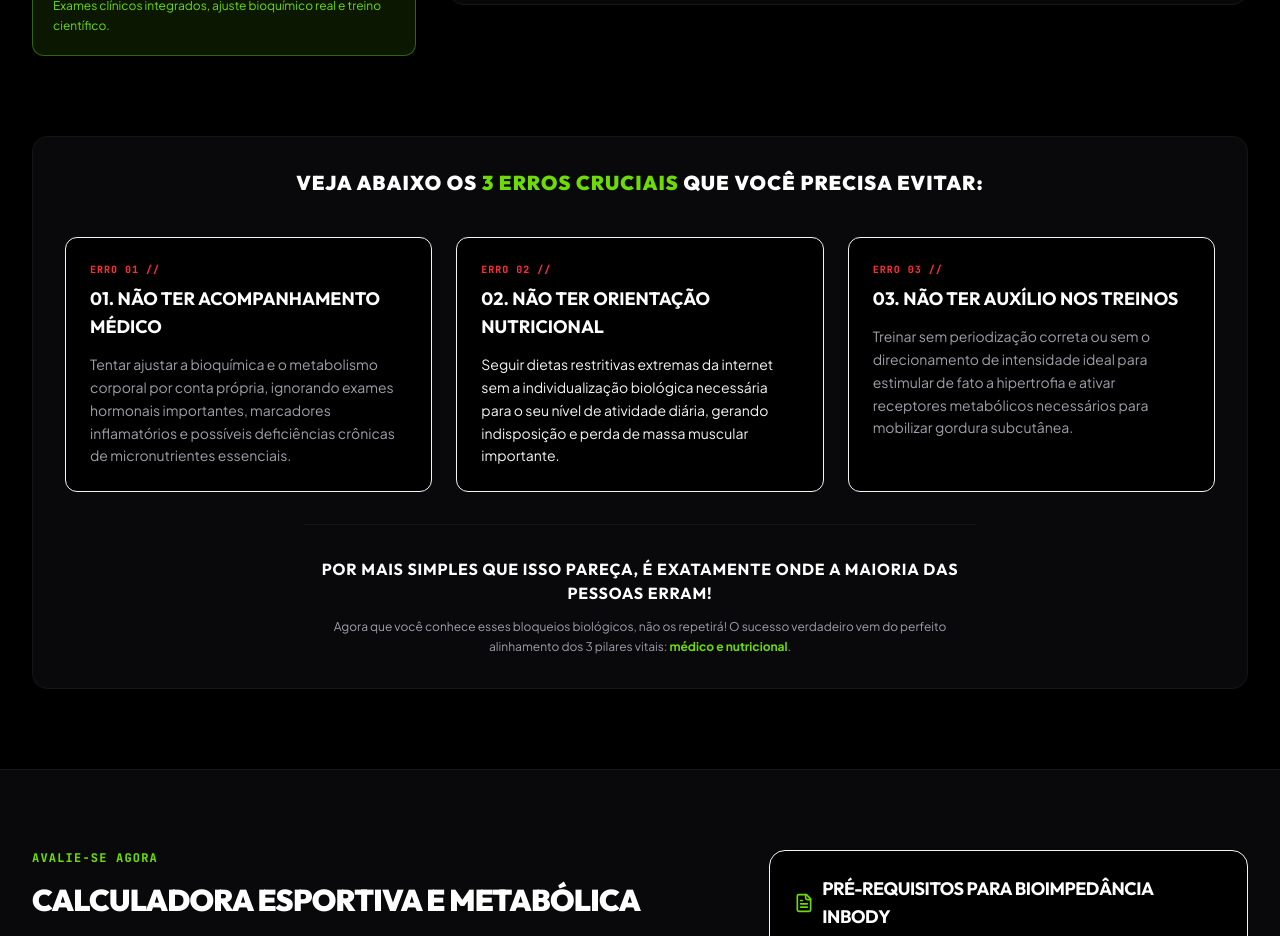
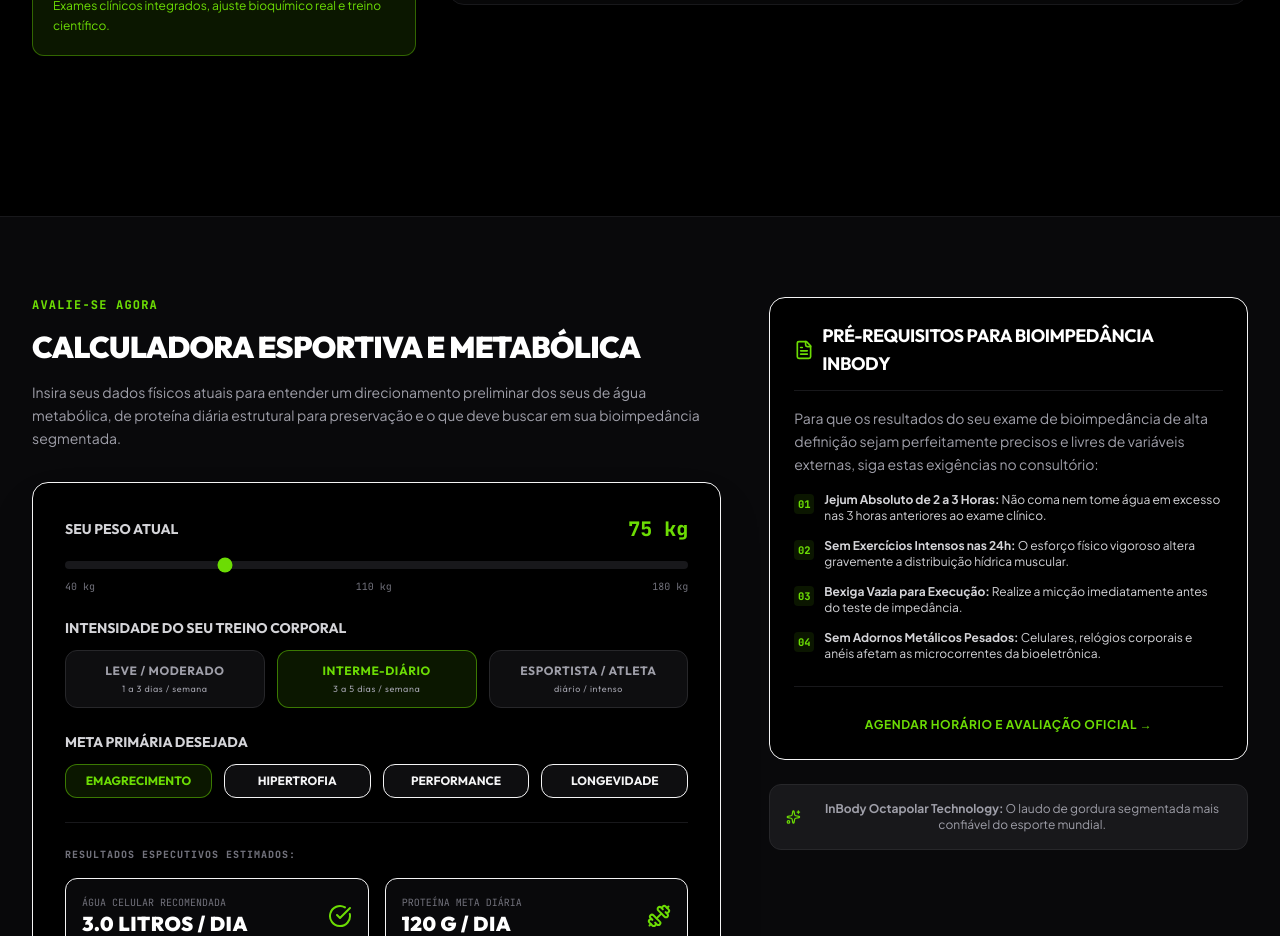
Before and after one commit to eurodev777/react-drfabiopizzni2, a React (Vite) app: page / in a window 1280 px wide. Shown: the part 3980-4916 px from the top of the page. Built offline with nearby package versions, Linux system fonts and the light colour scheme.

Commit message:
🚀 feat: a

```diff
--- a/src/App.tsx
+++ b/src/App.tsx
@@ -1083,80 +1083,6 @@ export default function App() {
           </div>
 
           {/* THE 3 ERROR BLOCKS IN DETAIL */}
-          <div className="bg-zinc-950 border border-zinc-900/80 p-6 sm:p-8 rounded-2xl">
-            <h3 className="text-lg sm:text-xl font-black text-white font-display uppercase text-center mb-10 tracking-wider">
-              Veja abaixo os{" "}
-              <span className="text-brand">3 Erros Cruciais</span> que você
-              precisa evitar:
-            </h3>
-
-            <div className="grid grid-cols-1 md:grid-cols-3 gap-6">
-              {/* ERRO 1 */}
-              <div className="p-6 rounded-xl bg-black border border-zinc-850 hover:border-red-500/20 transition-all duration-300">
-                <span className="text-[10px] font-mono text-red-500 block mb-2 font-black uppercase tracking-widest">
-                  ERRO 01 //
-                </span>
-                <h4 className="text-lg font-bold font-display text-white uppercase mb-3">
-                  01. Não ter acompanhamento médico
-                </h4>
-                <p className="text-zinc-400 text-xs sm:text-sm leading-relaxed font-sans">
-                  Tentar ajustar a bioquímica e o metabolismo corporal por conta
-                  própria, ignorando exames hormonais importantes, marcadores
-                  inflamatórios e possíveis deficiências crônicas de
-                  micronutrientes essenciais.
-                </p>
-              </div>
-
-              {/* ERRO 2 */}
-              <div className="p-6 rounded-xl bg-black border border-zinc-850 hover:border-red-500/20 transition-all duration-300">
-                <span className="text-[10px] font-mono text-red-500 block mb-2 font-black uppercase tracking-widest">
-                  ERRO 02 //
-                </span>
-                <h4 className="text-lg font-bold font-display text-white uppercase mb-3">
-                  02. Não ter orientação nutricional
-                </h4>
-                <p className="text-zinc-405 text-xs sm:text-sm leading-relaxed font-sans">
-                  Seguir dietas restritivas extremas da internet sem a
-                  individualização biológica necessária para o seu nível de
-                  atividade diária, gerando indisposição e perda de massa
-                  muscular importante.
-                </p>
-              </div>
-
-              {/* ERRO 3 */}
-              <div className="p-6 rounded-xl bg-black border border-zinc-850 hover:border-red-500/20 transition-all duration-300">
-                <span className="text-[10px] font-mono text-red-500 block mb-2 font-black uppercase tracking-widest">
-                  ERRO 03 //
-                </span>
-                <h4 className="text-lg font-bold font-display text-white uppercase mb-3">
-                  03. Não ter auxílio nos treinos
-                </h4>
-                <p className="text-zinc-400 text-xs sm:text-sm leading-relaxed font-sans">
-                  Treinar sem periodização correta ou sem o direcionamento de
-                  intensidade ideal para estimular de fato a hipertrofia e
-                  ativar receptores metabólicos necessários para mobilizar
-                  gordura subcutânea.
-                </p>
-              </div>
-            </div>
-
-            {/* Crucial conclusion statement block */}
-            <div className="mt-8 pt-8 border-t border-zinc-900/80 text-center max-w-2xl mx-auto space-y-3">
-              <strong className="text-white text-base font-display uppercase tracking-wider block">
-                Por mais simples que isso pareça, é exatamente onde a maioria
-                das pessoas erram!
-              </strong>
-              <p className="text-zinc-400 text-xs leading-relaxed font-sans">
-                Agora que você conhece esses bloqueios biológicos, não os
-                repetirá! O sucesso verdadeiro vem do perfeito alinhamento dos 3
-                pilares vitais:{" "}
-                <span className="text-brand font-bold">
-                  médico e nutricional
-                </span>
-                .
-              </p>
-            </div>
-          </div>
         </div>
       </section>
 
```
